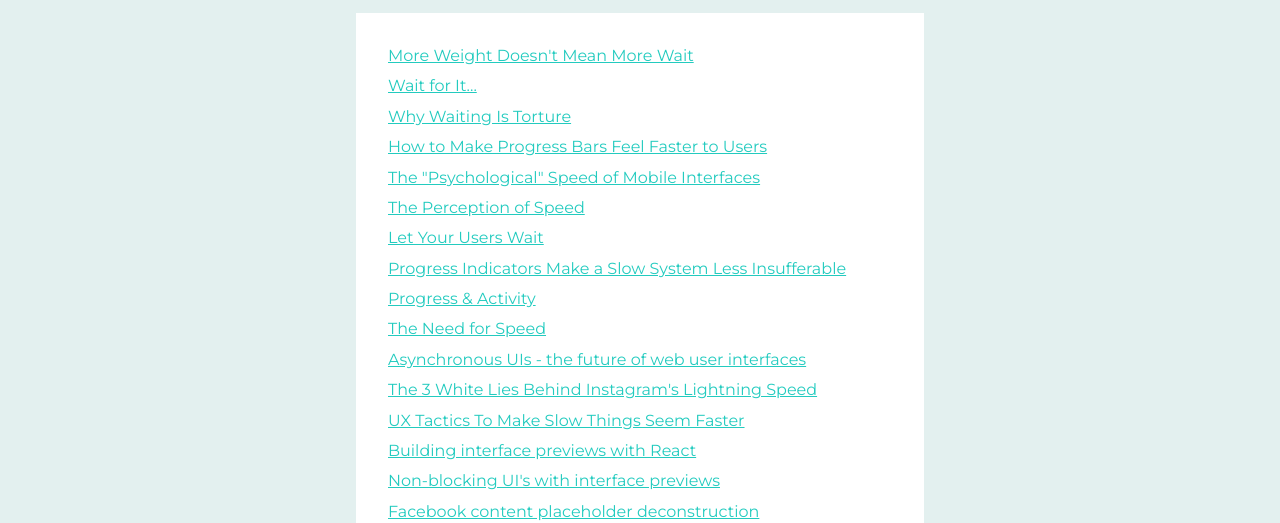
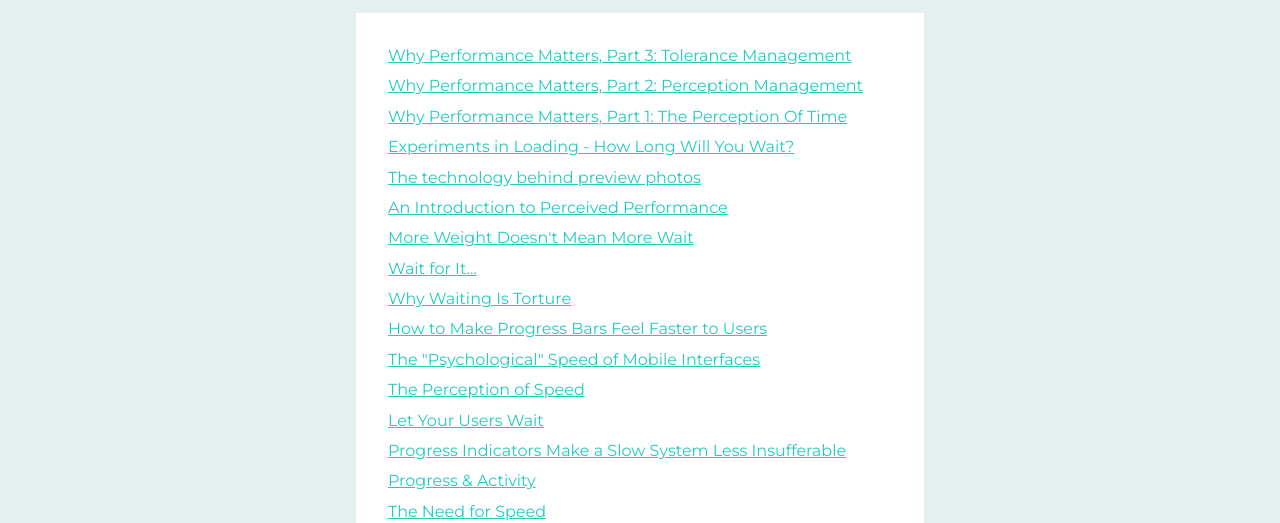
Before and after one commit to zhouzi/awesome-perceived-performance, a website: page index.html in a window 1280 px wide. Shown: the part 286-809 px from the top of the page. Drawn offline with Linux system fonts and the light colour scheme; some icons are missing.

Commit message:
add some articles

```diff
--- a/index.html
+++ b/index.html
@@ -197,6 +197,12 @@ h2 {
 }
 </style></head><body><header class="header"><div class="header-container"><h1><span class="darker">Reactive</span>Design</h1><p>Collection of design insights about perceived speed.</p><ul class="list-inline"><li><a href="https://github.com/zhouzi/reactivedesign" data-icon="octicon-star" data-style="mega" data-count-href="/zhouzi/reactivedesign/stargazers" data-count-api="/repos/zhouzi/reactivedesign#stargazers_count" data-count-aria-label="# stargazers on GitHub" aria-label="Star zhouzi/reactivedesign on GitHub" class="github-button">Star</a></li><li><a href="https://twitter.com/home?status=Collection%20of%20design%20insights%20about%20perceived%20speed%20http%3A%2F%2Fgabinaureche.com%2Freactivedesign%20%23reactive%20%23ux%20%23design%20%23insights%20via%20%40zh0uzi" target="_blank"><span class="icon-twitter"></span>Tweet</a></li></ul></div></header><section class="content"><h2 id="articles">Articles</h2>
 <ul>
+<li><a href="https://www.smashingmagazine.com/2015/12/performance-matters-part-3-tolerance-management/">Why Performance Matters, Part 3: Tolerance Management</a></li>
+<li><a href="https://www.smashingmagazine.com/2015/11/why-performance-matters-part-2-perception-management/">Why Performance Matters, Part 2: Perception Management</a></li>
+<li><a href="https://www.smashingmagazine.com/2015/09/why-performance-matters-the-perception-of-time/">Why Performance Matters, Part 1: The Perception Of Time</a></li>
+<li><a href="https://www.viget.com/articles/experiments-in-loading-how-long-will-you-wait">Experiments in Loading - How Long Will You Wait?</a></li>
+<li><a href="https://code.facebook.com/posts/991252547593574/the-technology-behind-preview-photos/">The technology behind preview photos</a></li>
+<li><a href="http://blog.teamtreehouse.com/perceived-performance">An Introduction to Perceived Performance</a></li>
 <li><a href="https://www.filamentgroup.com/lab/weight-wait.html">More Weight Doesn&#39;t Mean More Wait</a></li>
 <li><a href="http://uxmas.com/2013/wait-for-it">Wait for It...</a></li>
 <li><a href="http://www.nytimes.com/2012/08/19/opinion/sunday/why-waiting-in-line-is-torture.html">Why Waiting Is Torture</a></li>
```
Also changed, not shown: README.md.
